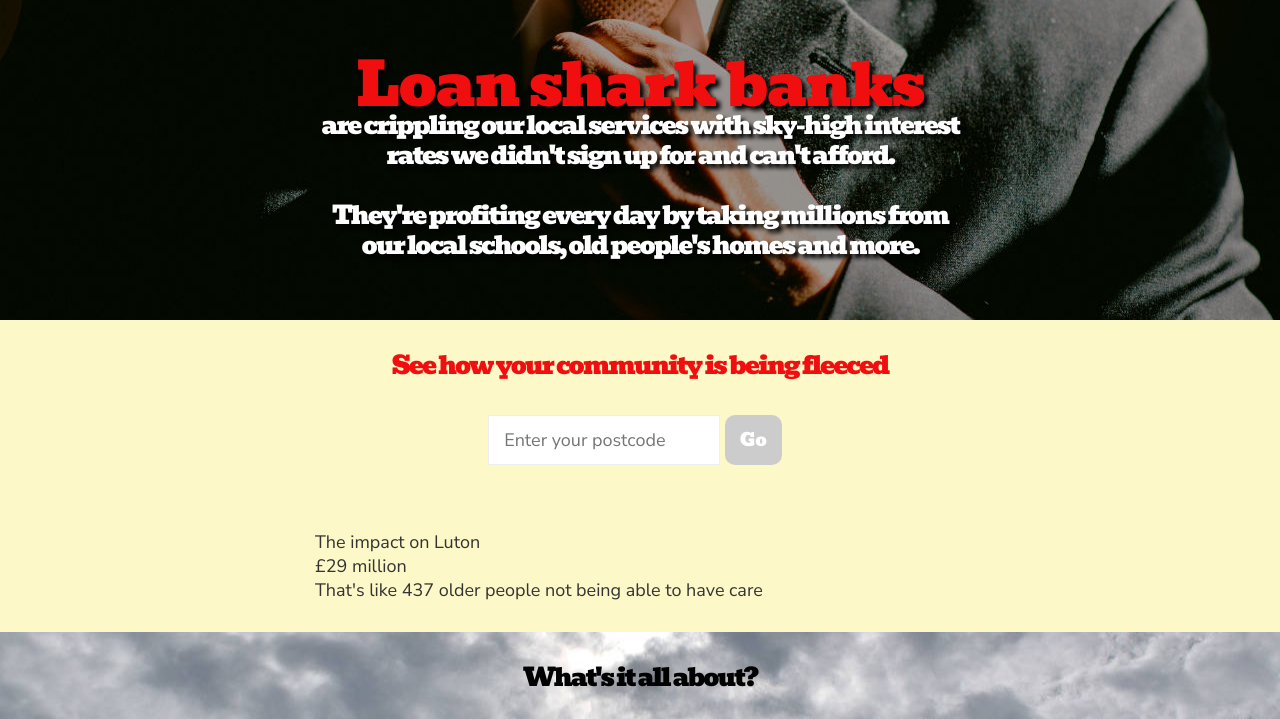
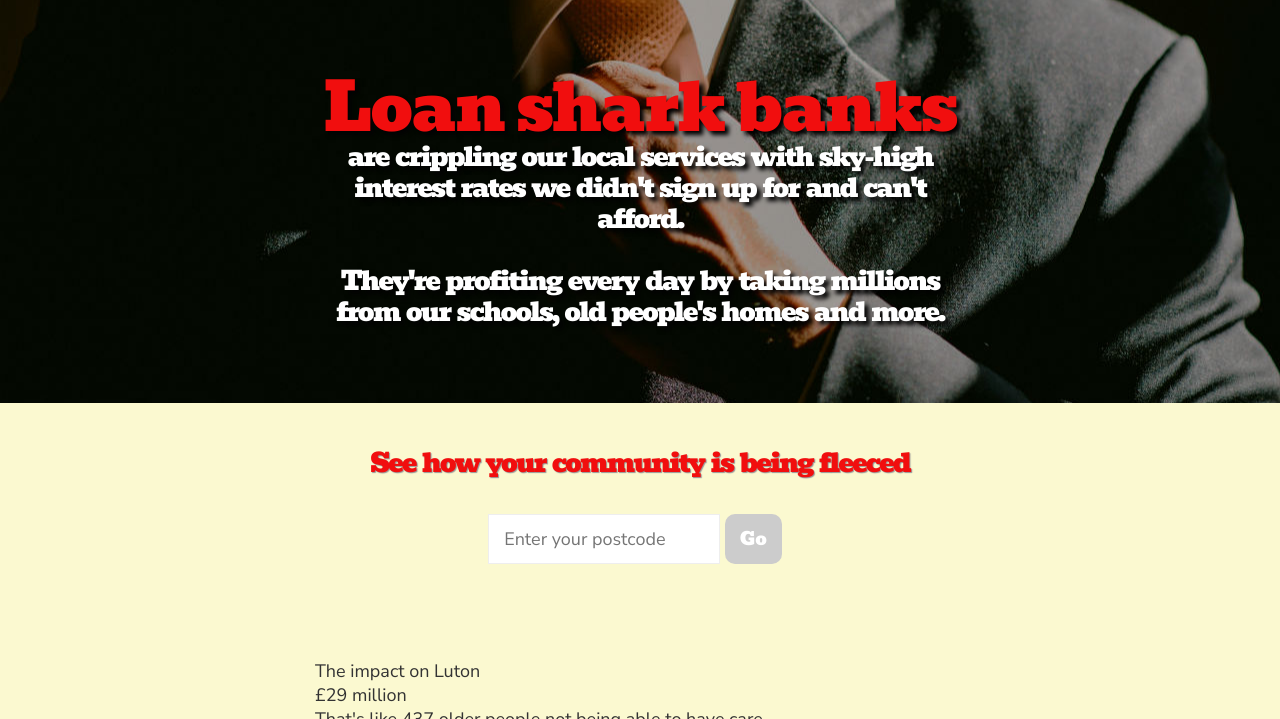
Before and after one commit to joefhall/loan-shark-banks, a PHP site: page / in a window 1280 px wide. Shown: the top 719 px of the page. Run offline with PHP 8.4, Linux system fonts and the light colour scheme; some libraries are stand-ins or nearby versions.

Commit message:
Better font styling

```diff
--- a/index.php
+++ b/index.php
@@ -61,7 +61,7 @@ header('Content-type: text/html; charset=utf-8');
 						are crippling our local services with sky-high interest rates we didn&apos;t sign up for and can&apos;t afford.
 					</h2>
 					<h2>
-						They&apos;re profiting every day by taking millions from our local schools, old people&apos;s homes and more.
+						They&apos;re profiting every day by taking millions from our schools, old people&apos;s homes and more.
 					</h2>
 			</div>
 		</div>
@@ -98,7 +98,7 @@ header('Content-type: text/html; charset=utf-8');
 					<h2>
 						What&apos;s it all about?
 					</h2>
-					<iframe width="560" height="315" src="https://www.youtube.com/embed/y37t8NuPYxQ" frameborder="0" allowfullscreen></iframe>
+					<iframe src="https://www.youtube.com/embed/y37t8NuPYxQ?showinfo=0" frameborder="0" allowfullscreen></iframe>
 					<div id="newsarticles">
 						<a href="http://www.independent.co.uk/news/business/news/sent-loco-by-lobos-the-great-council-loan-controversy-a6922286.html" target="_blank">Read more</a>
 					</div>
@@ -108,7 +108,7 @@ header('Content-type: text/html; charset=utf-8');
   		<div id="about">
 				<div class="holder">
 					Made for a hackathon in support of
-					<a href="http://debtresistance.uk/" target="_blank">Debt Resistance UK</a>
+					<a href="http://debtresistance.uk/" target="_blank">Debt Resistance UK.</a> Code freely available at <a href="https://github.com/joefhall/loan-shark-banks" target="_blank">GitHub.</a>
 				</div>
 			</div>
 
--- a/styles.css
+++ b/styles.css
@@ -1,5 +1,5 @@
 
-html, body { background-color: #fcf8c7; color: #333333; height: 100%; margin: 0; padding: 0; }
+html, body { background-color: #fbf9d0; color: #333333; height: 100%; margin: 0; padding: 0; }
 
 body { font-family: 'Nunito Sans', sans-serif; font-size: 18px; /* Fix for iframes sizing wrongly on iPhone Safari */ width: 1px; min-width: 100%; *width: 100%; text-align: center; }
 
@@ -9,17 +9,19 @@ input, textarea { display: inline; font-family: 'Nunito Sans', sans-serif; margi
 
 input[type=text], input[type=password], textarea { border: solid 1px #eee; }
 
-h1 { font-family: 'Bevan', sans-serif; font-size: 60px; font-weight: 500; letter-spacing: -2px; line-height: 50px; margin-top: 10px; margin-bottom: 0; text-align: center; margin: 0; margin-top: 30px; color: #f10e0e; }
-h2 { font-family: 'Bevan', sans-serif; font-size: 25px; font-weight: normal; letter-spacing: -2px; line-height: 30px; margin-top: 10px; margin-bottom: 0; text-align: center; margin: 0; margin-bottom: 30px; color: white; }
-#titles h1, #titles h2 { text-shadow: rgb(3, 3, 3) 4px 4px 4px; }
+h1 { font-family: 'Bevan', sans-serif; font-size: 3.7em; font-weight: 500; letter-spacing: -2px; line-height: 1em; margin-top: 10px; margin-bottom: 0; text-align: center; margin: 0; margin-top: 30px; color: #f10e0e; text-shadow: rgb(3, 3, 3) 4px 4px 4px; }
+h2 { font-family: 'Bevan', sans-serif; font-size: 1.45em; font-weight: normal; letter-spacing: -2px; word-spacing: 3px; line-height: 1.2em; margin-top: 10px; margin-bottom: 0; text-align: center; margin: 0; margin-bottom: 30px; color: white; text-shadow: rgb(150, 150, 150) 1px 1px 1px; }
 
-.holder { text-align: left; width: 100%; max-width: 650px; padding: 10px; margin: 0 auto; padding-bottom: 30px; padding-top: 30px;  }
+#titles, #getstarted, #mycouncil, #explainer, #about { padding: 15px; }
+#titles h2 { text-shadow: rgb(3, 3, 3) 4px 4px 4px; }
+
+.holder { text-align: left; width: 100%; max-width: 650px; padding: 0px; margin: 0 auto; padding-bottom: 30px; padding-top: 30px;  }
 
 #titles { background: url(images/banker2.jpg) no-repeat center center fixed; -webkit-background-size: cover; -moz-background-size: cover; -o-background-size: cover; background-size: cover; }
 
 #getstarted { text-align: center; }
 #getstarted h2 { color: #f10e0e; }
-#postcode { width: 200px; padding: 12px; padding-left: 15px; padding-right: 15px; font-size: 18px; }
+#postcode { width: 200px; max-width: 60%; padding: 12px; padding-left: 15px; padding-right: 15px; font-size: 18px; }
 #postcodeerror { font-size: 12px; color: #999; }
 #getstarted form { text-align: center; }
 #getstarted button { -webkit-appearance: none; font-family: 'Bevan', sans-serif; padding: 5px; padding-left: 15px; padding-right: 15px; color: #fff; font-size: 18px; cursor: pointer; border: 0; text-decoration: none; -moz-border-radius: 10px; -webkit-border-radius: 10px; border-radius: 10px; margin-right: 10px; line-height: 40px; outline: none; }
@@ -31,10 +33,10 @@ h2 { font-family: 'Bevan', sans-serif; font-size: 25px; font-weight: normal; let
 #explainer { background: url(images/cloudy_sky2.jpg) no-repeat center center fixed; -webkit-background-size: cover; -moz-background-size: cover; -o-background-size: cover; background-size: cover; }
 #explainer .holder { text-align: center; }
 #explainer h2, #explainer a { color: black; }
-#explainer iframe { margin: 0 auto; }
+#explainer iframe { margin: 0 auto; width: 560px; height: 315px; max-width: 100%; max-height: 40%; }
 
-#about {}
-#about .holder { text-align: center; }
+#about { font-size: 0.7em; color: #999; }
+#about .holder { text-align: center; padding-top: 0; padding-bottom: 0; }
 #logo { display: block; margin-top: 10px; }
 
 .unslider-nav { margin-top: -12px; }
```
